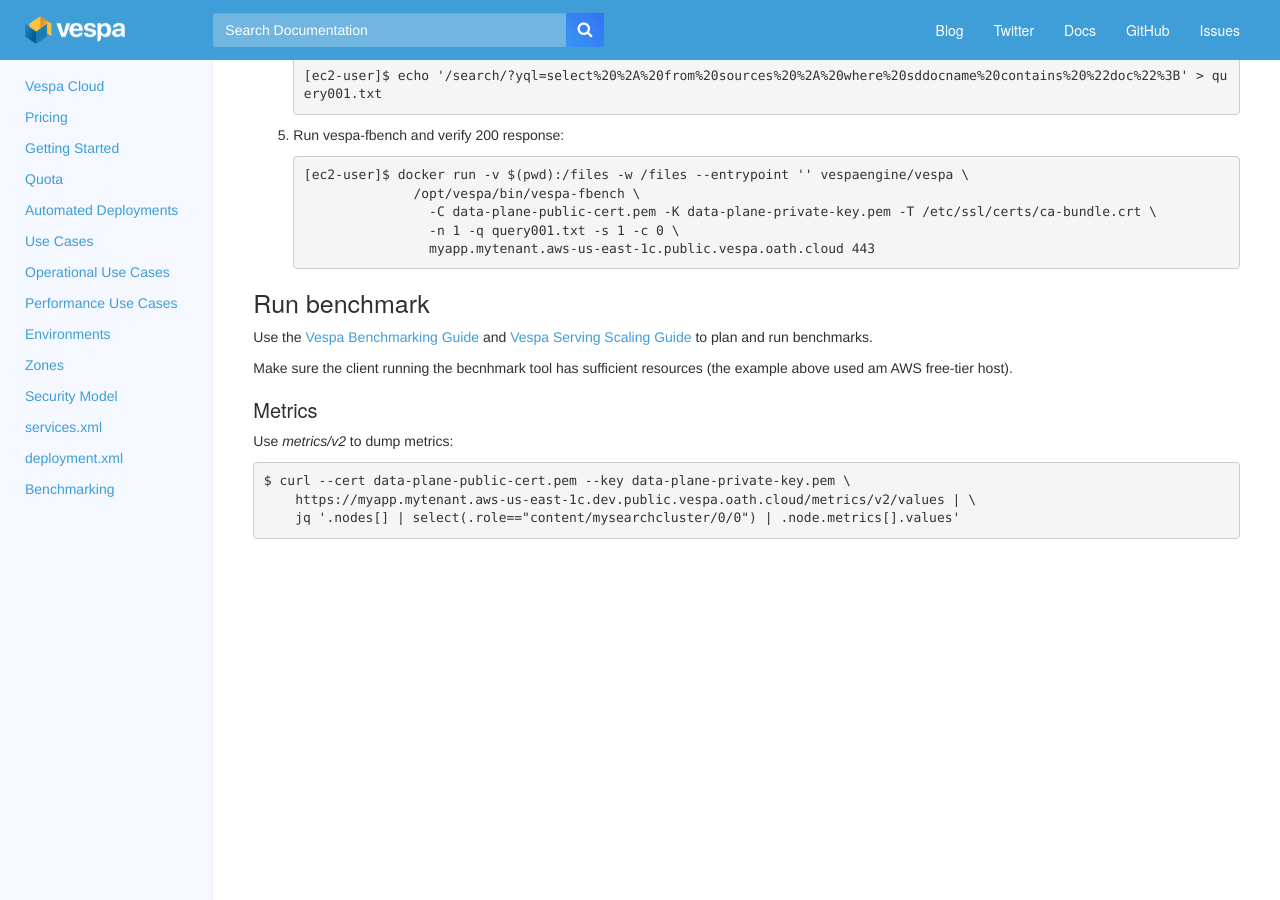
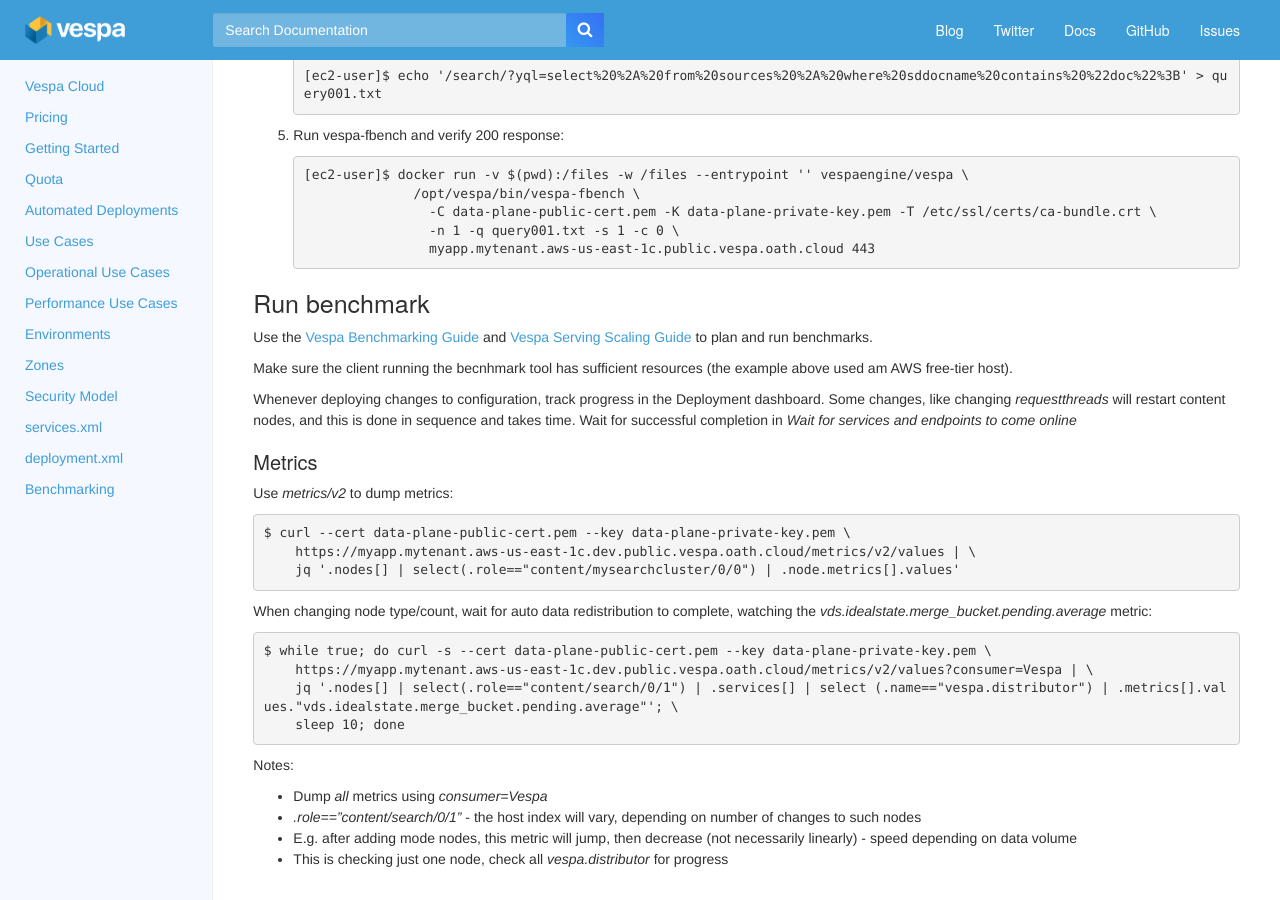
Before and after one commit to vespa-engine/cloud, a Jekyll site: the page built from benchmarking.md, in a window 1280 px wide and 900 px high, scrolled down 2876 px. Built offline with Jekyll 4.4.1, drawn with Linux system fonts in a browser that asks for light colours; before the commit the page ends 3445 px from its top, so only the background shows below that.

Commit message:
metric example

```diff
--- a/benchmarking.md
+++ b/benchmarking.md
@@ -158,6 +158,10 @@ Use the [Vespa Benchmarking Guide](https://docs.vespa.ai/documentation/performan
 
 Make sure the client running the becnhmark tool has sufficient resources (the example above used am AWS free-tier host).
 
+Whenever deploying changes to configuration, track progress in the Deployment dashboard.
+Some changes, like changing _requestthreads_ will restart content nodes, and this is done in sequence and takes time.
+Wait for successful completion in _Wait for services and endpoints to come online_
+
 
 ### Metrics
 Use _metrics/v2_ to dump metrics:
@@ -165,3 +169,17 @@ Use _metrics/v2_ to dump metrics:
     $ curl --cert data-plane-public-cert.pem --key data-plane-private-key.pem \
         https://myapp.mytenant.aws-us-east-1c.dev.public.vespa.oath.cloud/metrics/v2/values | \
         jq '.nodes[] | select(.role=="content/mysearchcluster/0/0") | .node.metrics[].values'
+
+When changing node type/count, wait for auto data redistribution to complete,
+watching the _vds.idealstate.merge_bucket.pending.average_ metric:
+
+    $ while true; do curl -s --cert data-plane-public-cert.pem --key data-plane-private-key.pem \
+        https://myapp.mytenant.aws-us-east-1c.dev.public.vespa.oath.cloud/metrics/v2/values?consumer=Vespa | \
+        jq '.nodes[] | select(.role=="content/search/0/1") | .services[] | select (.name=="vespa.distributor") | .metrics[].values."vds.idealstate.merge_bucket.pending.average"'; \
+        sleep 10; done
+
+Notes:
+* Dump _all_ metrics using _consumer=Vespa_
+* _.role=="content/search/0/1"_ - the host index will vary, depending on number of changes to such nodes
+* E.g. after adding mode nodes, this metric will jump, then decrease (not necessarily linearly) - speed depending on data volume
+* This is checking just one node, check all _vespa.distributor_ for progress
```
